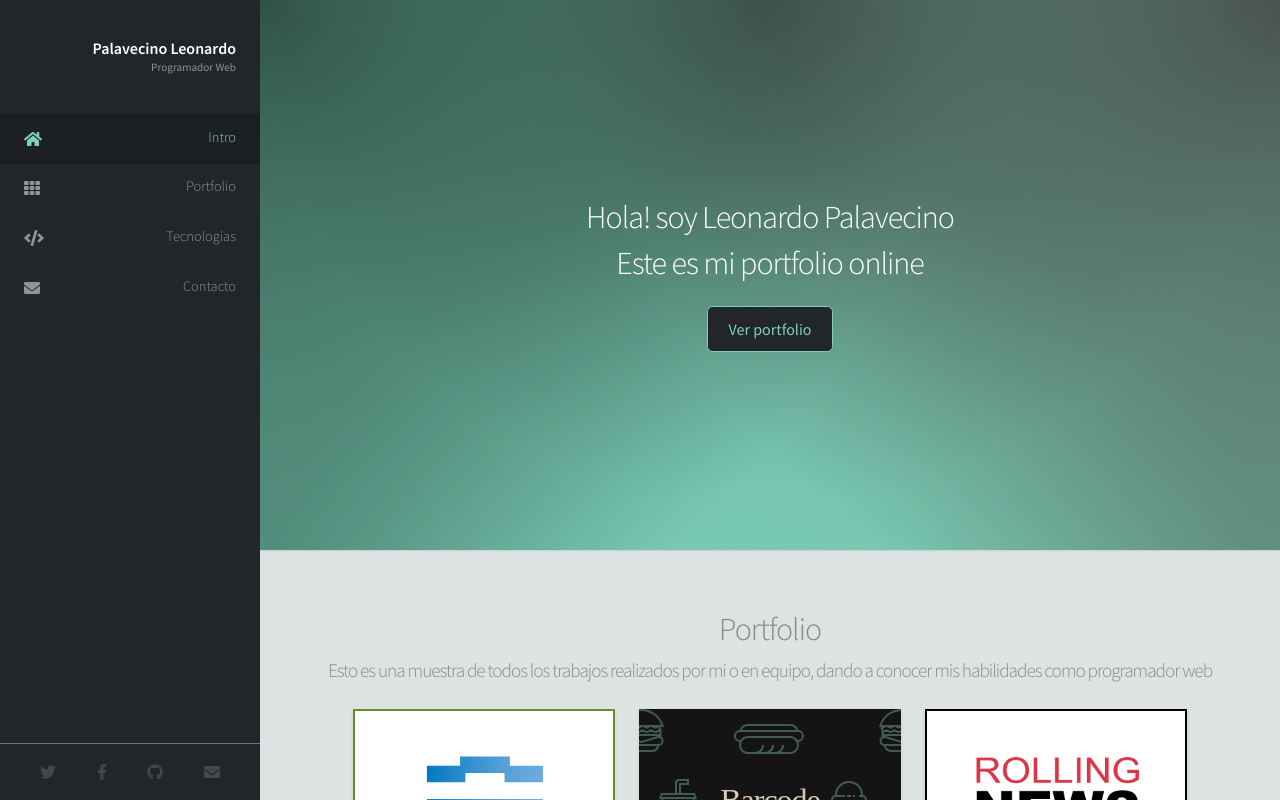
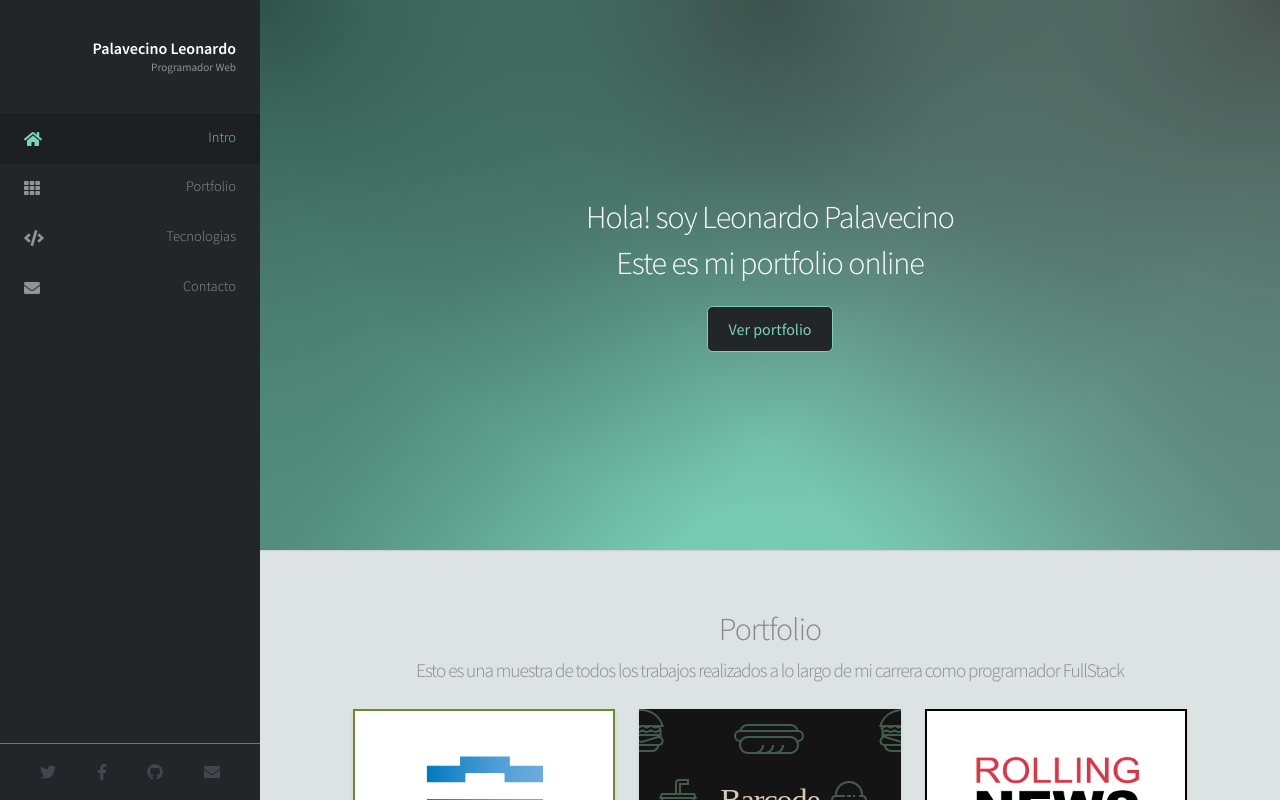
Before and after one commit to leo43161/curriculum, a React (Create React App) app: page / in a window 1280 px wide. Shown: the top 800 px of the page. Built offline with nearby package versions, Linux system fonts and the light colour scheme; a web font is replaced by a local one.

Commit message:
Se agregaron detalles de la narrativa de la pag

```diff
--- a/src/pages/Portfolio.jsx
+++ b/src/pages/Portfolio.jsx
@@ -8,7 +8,7 @@ export default function Portfolio() {
     return (
         <div className="portfolio text-intro col-11 mx-auto text-center">
             <h2>Portfolio</h2>
-            <p>Esto es una muestra de todos los trabajos realizados por mi o en equipo, dando a conocer mis habilidades como programador web</p>
+            <p>Esto es una muestra de todos los trabajos realizados a lo largo de mi carrera como programador FullStack</p>
             <div className="row row-cols-md-3 row-cols-1 g-4 col-11 mx-auto">
                 <div className="col">
                     <CardPortfolio web="turismo" descripcion="Ente Autartico de Tucuman"></CardPortfolio>
```
